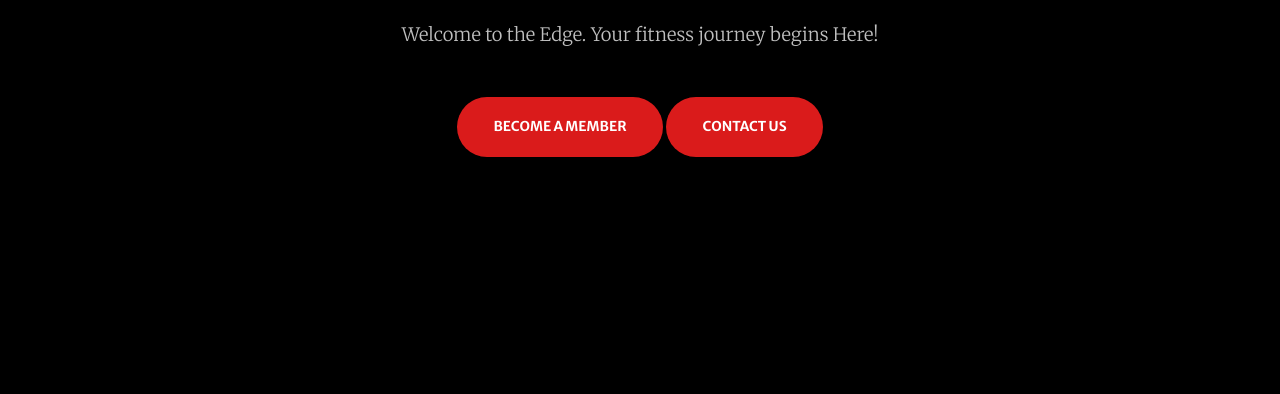
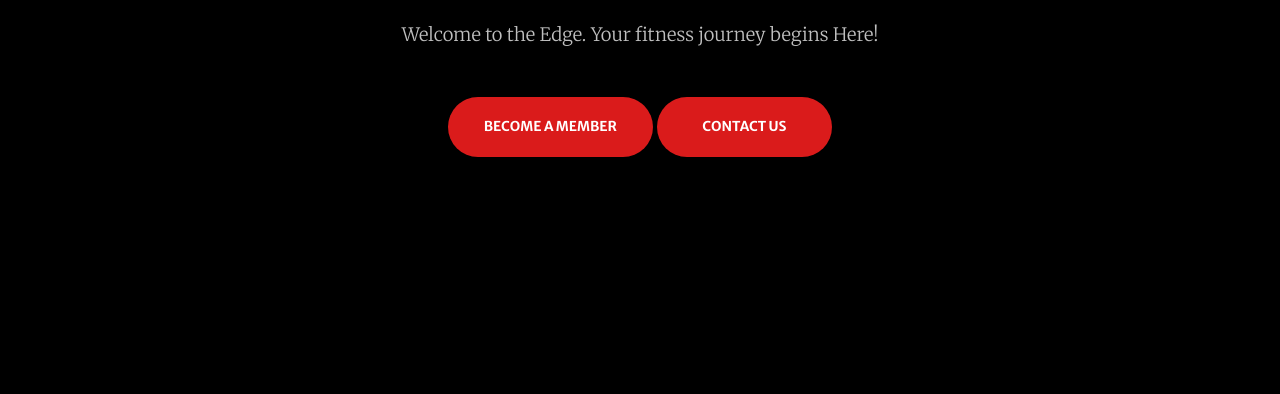
Before and after one commit to skylarreed/csci1210proj, a plain HTML site: page index.html in a window 1280 px wide. Shown: the part 406-800 px from the top of the page. Drawn offline with nearby package versions, Linux system fonts and the light colour scheme.

Commit message:
Update index.html
•Made "Contact Us" button same size as "Become a Member" button in home page

```diff
--- a/index.html
+++ b/index.html
@@ -60,7 +60,7 @@
                     <div class="col-lg-8 align-self-baseline">
                         <p class="text-white-75 font-weight-light mb-5">Welcome to the Edge. Your fitness journey begins Here!</p>
                         <a class="btn btn-primary btn-xl" href="membership.html">Become a Member</a>
-						<a class="btn btn-primary btn-xl" href="contact.html">Contact Us</a>
+						<a class="btn btn-primary btn-xl" href="contact.html">&nbsp &nbsp Contact Us &nbsp &nbsp</a>
                     </div>
                 </div>
             </div>
```
